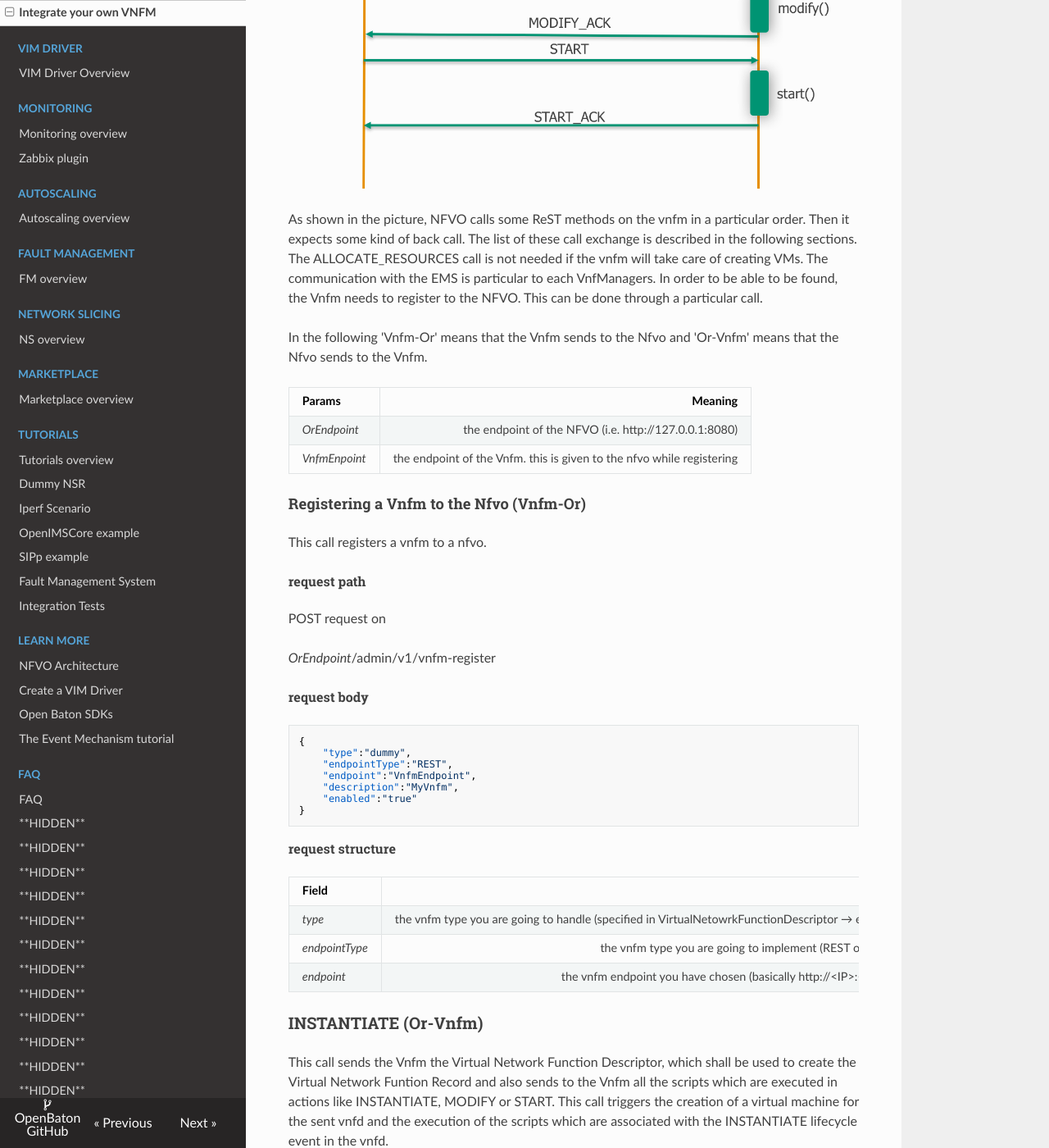
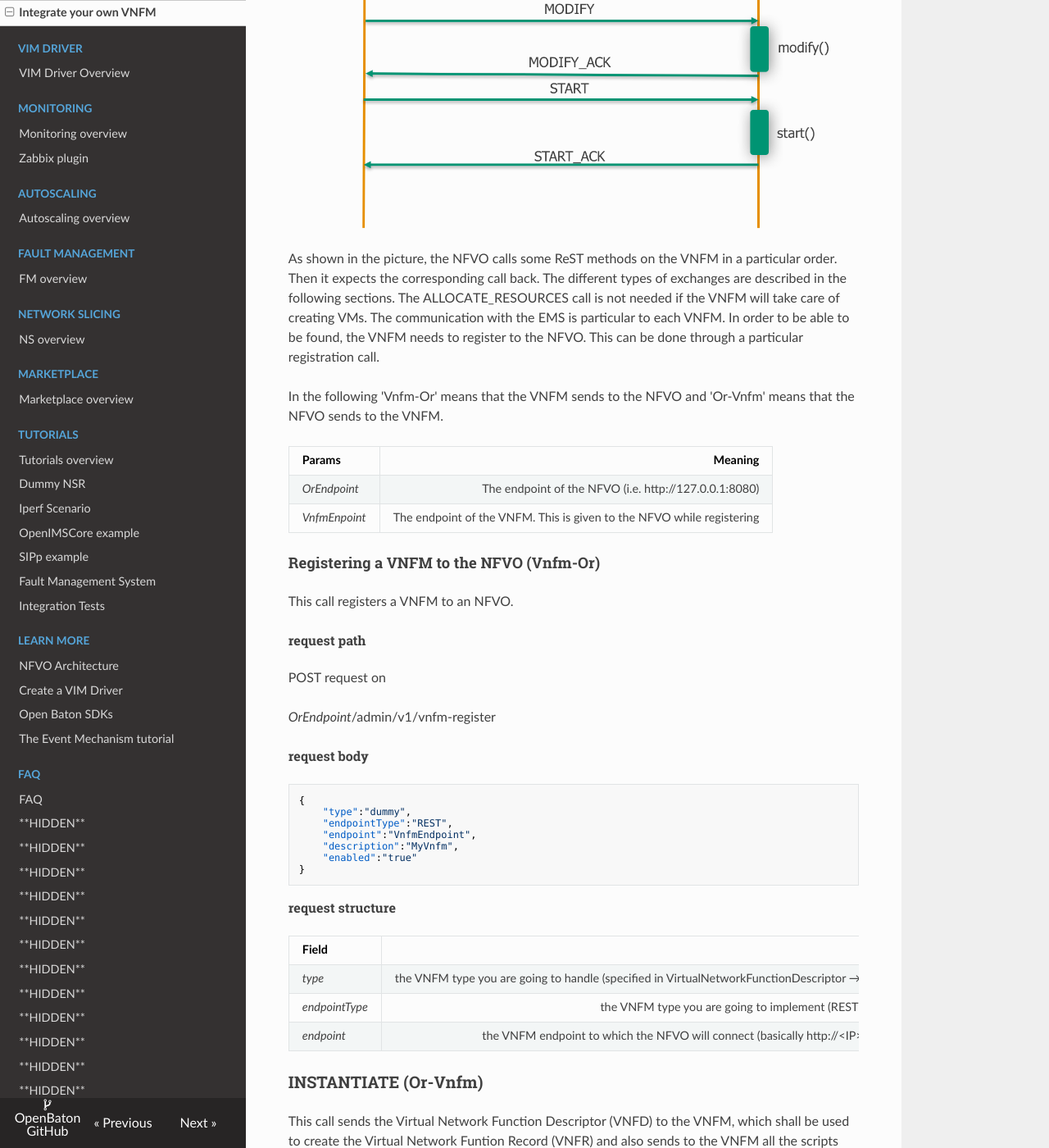
Before and after one commit to openbaton/docs, an MkDocs documentation site: the page built from docs/vnfm-vendor-specific.md, in a window 1280 px wide and 1400 px high, scrolled down 883 px. Shown: the whole window at 82% size. Built offline with MkDocs 1.6.1, drawn with Linux system fonts in a browser that asks for light colours; nearby versions of some CDN libraries; old or Windows-style settings are respelled for this version of MkDocs; some of the changed text lies outside the part shown.

Commit message:
Imp: Update documentation

```diff
--- a/docs/vnfm-vendor-specific.md
+++ b/docs/vnfm-vendor-specific.md
@@ -1,28 +1,28 @@
 # Use my VNFM
 
-In this section are described the REST interfaces which allow you to integrate your VNFM with Openbaton's NFVO.
+In this section are described the REST interfaces which allow you to use your Virtual Network Function Manager (VNFM) with Openbaton's Network Function Virtualization Orchestrator (NFVO).
 
 NFVO - VNFM ReST interface
 ===============================
 
-Nfvo exposes a ReST interface for the communication with the VnfManagers. The sequence diagram regarding the instantiation of a NetworkServiceRecord is shown in the following picture.
+The NFVO exposes a ReST interface for the communication with the VNFMs. The sequence diagram regarding the instantiation of a NetworkServiceRecord (NSR) is shown in the following picture.
 
 ![NFVO - VNFM ReST interface][or-vnfm-seq]
 
-As shown in the picture, NFVO calls some ReST methods on the vnfm in a particular order. Then it expects some kind of back call. The list of these call exchange is described in the following sections. The ALLOCATE_RESOURCES call is not needed if the vnfm will take care of creating VMs. The communication with the EMS is particular to each VnfManagers. In order to be able to be found, the Vnfm needs to register to the NFVO. This can be done through a particular call.
+As shown in the picture, the NFVO calls some ReST methods on the VNFM in a particular order. Then it expects the corresponding call back. The different types of exchanges are described in the following sections. The ALLOCATE_RESOURCES call is not needed if the VNFM will take care of creating VMs. The communication with the EMS is particular to each VNFM. In order to be able to be found, the VNFM needs to register to the NFVO. This can be done through a particular registration call.
 
-In the following 'Vnfm-Or' means that the Vnfm sends to the Nfvo and 'Or-Vnfm' means that the Nfvo sends to the Vnfm.
+In the following 'Vnfm-Or' means that the VNFM sends to the NFVO and 'Or-Vnfm' means that the NFVO sends to the VNFM.
 
 | Params          | Meaning       |
 | -------------   | -------------:|
-| _*OrEndpoint*_  | the endpoint of the NFVO (i.e. http://127.0.0.1:8080) |
-| _*VnfmEnpoint*_ | the endpoint of the Vnfm. this is given to the nfvo while registering      |
+| _*OrEndpoint*_  | The endpoint of the NFVO (i.e. http://127.0.0.1:8080) |
+| _*VnfmEnpoint*_ | The endpoint of the VNFM. This is given to the NFVO while registering      |
 
 
 
-#### Registering a Vnfm to the Nfvo (Vnfm-Or)
+#### Registering a VNFM to the NFVO (Vnfm-Or)
 
-This call registers a vnfm to a nfvo.
+This call registers a VNFM to an NFVO.
 
 ###### request path
 POST request on
@@ -42,13 +42,13 @@
 
 | Field      | Meaning    |
 | ---------- | ----------:|
-| _*type*_   | the vnfm type you are going to handle (specified in VirtualNetowrkFunctionDescriptor → endpoint) |
-| _*endpointType*_ | the vnfm type you are going to implement (REST or AMQP) |
-| _*endpoint*_ | the vnfm endpoint you have chosen (basically http://<IP\>:<PORT\>) |
+| _*type*_   | the VNFM type you are going to handle (specified in VirtualNetworkFunctionDescriptor → endpoint) |
+| _*endpointType*_ | the VNFM type you are going to implement (REST or AMQP) |
+| _*endpoint*_ | the VNFM endpoint to which the NFVO will connect (basically http://<IP\>:<PORT\>) |
 
 ### INSTANTIATE (Or-Vnfm)
 
-This call sends the Vnfm the Virtual Network Function Descriptor, which shall be used to create the Virtual Network Funtion Record and also sends to the Vnfm all the scripts which are executed in actions like INSTANTIATE, MODIFY or START. This call triggers the creation of a virtual machine for the sent vnfd and the execution of the scripts which are associated with the INSTANTIATE lifecycle event in the vnfd.
+This call sends the Virtual Network Function Descriptor (VNFD) to the VNFM, which shall be used to create the Virtual Network Funtion Record (VNFR) and also sends to the VNFM all the scripts which are executed in actions like INSTANTIATE, MODIFY or START. This call triggers the creation of a Virtual Machine for the VNFCInstances specified in the sent VNFD and triggers the execution of the scripts which are associated with the INSTANTIATE lifecycle event in the VNFD.
 
 ###### request path
 POST request on _*VnfmEnpoint*_
@@ -81,20 +81,20 @@
 
 | Field      | Meaning    |
 | ---------- | ----------:|
-| _*vnfd*_ | the VirtualNetworkFunctionDescriptor from which a VirtualNetworkFunctionRecord is created |
+| _*vnfd*_ | the VNFD used to create the VNFR |
 | _*vnfdf*_   | the deployment flavours to be used |
 | _*vlrs*_ | the list of VirtualLinkRecords of the NetworkServiceRecord |
 | _*extention*_ | some info like the NetworkServiceRecord id |
 | _*action*_ | the action to be executed |
-| _*vimInstances*_ | a map containing per each vdu id the list of VimInstance objects |
-| _*vnfPackage*_ | the VNFPackage of the VirtualNetowrkFunctionRecord |
+| _*vimInstances*_ | a map containing per each VDU id the list of VimInstance objects |
+| _*vnfPackage*_ | the VNFPackage of the VNFR |
 | _*keypairs*_ | the list of additional keypairs to be added to the VM |
 
 
 
 ### GrantOperation (Vnfm-Or)
 
-This call sends the Virtual Network Function Record to the Nfvo in order to ask if there are enough resources
+This call sends the VNFR to the NFVO in order to ask if there are enough resources
 
 ###### request path
 POST request on _*OrEndpoint*_/admin/v1/vnfm-core-grant
@@ -111,12 +111,12 @@
 
 | Field      | Meaning    |
 | ---------- | ----------:|
-| _*action*_ | the action has to be executed |
-| _*virtualNetworkFunctionRecord*_ | the VirtualNetowrkFunctionRecord |
+| _*action*_ | GRANT_OPERATION |
+| _*virtualNetworkFunctionRecord*_ | the VNFR |
 
 ### GrantOperation (Or-Vnfm)
 
-This call returns the answer from the Nfvo of the grant operation
+This call returns the NFVO's answer to the grant operation call
 
 ###### request path
 POST request on _*VnfmEnpoint*_
@@ -138,14 +138,14 @@
 
 | Field      | Meaning    |
 | ---------- | ----------:|
-| _*grantAllowed*_ | if the nfvo has granted the allocate resources |
-| _*vduVim*_ | which vim was chosen per vdu |
-| _*virtualNetworkFunctionRecord*_ | the virtualNetworkFunctionRecord |
+| _*grantAllowed*_ | if the NFVO has granted the allocate resources |
+| _*vduVim*_ | which VIM was chosen per VDU |
+| _*virtualNetworkFunctionRecord*_ | the VNFR |
 
 
 ### AllocateResources (Vnfm-Or)
 
-This call sends the Virtual Network Function Record to the Nfvo in order to allocate resources
+This call sends the VNFR to the NFVO in order to allocate resources
 
 ###### request path
 POST request on _*OrEndpoint*_/admin/v1/vnfm-core-allocate
@@ -168,15 +168,15 @@
 
 | Field      | Meaning    |
 | ---------- | ----------:|
-| _*virtualNetworkFunctionRecord*_ | the VirtualNetowrkFunctionRecord |
-| _*vimInstances*_ | the chosen vim per vdu |
+| _*virtualNetworkFunctionRecord*_ | the VNFR |
+| _*vimInstances*_ | the chosen VIM per VDU |
 | _*userdata*_ | the userdata |
 | _*keypairs*_ | the keypairs to be added to the VM by the NFVO |
 
 
 ### AllocateResources (Or-Vnfm)
 
-This call returns the new VirtualNetowrkFunctionRecord to the Vnfm
+This call returns the new VNFR to the VNFM
 
 ###### request path
 POST request on _*VnfmEnpoint*_
@@ -192,12 +192,12 @@
 
 | Field      | Meaning    |
 | ---------- | ----------:|
-| _*virtualNetworkFunctionRecord*_ | the virtualNetworkFunctionRecord updated |
+| _*virtualNetworkFunctionRecord*_ | the updated VNFR |
 
 
 ### Instantiate (Vnfm-Or)
 
-This call sends back the created Virtual Network Function Record to the Nfvo.
+This call sends back the created Virtual Network Function Record to the NFVO.
 
 ###### request path
 POST request on _*OrEndpoint*_/admin/v1/vnfm-core-actions
@@ -220,7 +220,7 @@
 
 ### Modify (aka AddRelations) (Or-Vnfm)
 
-The Nfvo uses this request to provide dependencies of Virtual Network Functions to the Vnfm. The scripts associated with the CONFIGURATION lifecycle event in the vnfr will be executed.
+The Nfvo uses this request to provide dependencies of Virtual Network Functions to the VNFM. The scripts associated with the CONFIGURATION lifecycle event in the VNFR will be executed.
 
 ###### request path
 POST request on
@@ -239,14 +239,14 @@
 
 | Field      | Meaning    |
 | ---------- | ----------:|
-| _*vnfr*_   | the VirtualNetowrkFunctionRecord target of the depedendecy |
+| _*vnfr*_   | the dependency's target VNFR |
 | _*vnfrd*_ | the VNFDependency containing all the source parameters needed by the scripts |
 | _*action*_ | the action to be executed |
 
 
 ### Modify (aka AddRelations) (Vnfm-Or)
 
-This call sends back the modified Virtual Network Function Record to the Nfvo.
+This call sends back the modified Virtual Network Function Record to the NFVO.
 
 ###### request path
 POST request on
@@ -265,12 +265,12 @@
 
 | Field      | Meaning    |
 | ---------- | ----------:|
-| _*virtualNetworkFunctionRecord*_   | the VirtualNetworkFunctionRecord |
+| _*virtualNetworkFunctionRecord*_   | the VNFR |
 | _*action*_ | the action that was executed |
 
 ### Start (Or-Vnfm)
 
-This call will trigger the execution of the scripts associated with the START lifecycle event in the vnfr.
+This call will trigger the execution of the scripts associated with the START lifecycle event in the VNFR.
 
 ###### request path
 POST request on
@@ -288,10 +288,12 @@
 
 | Field      | Meaning    |
 | ---------- | ----------:|
-| _*vnfr*_   |  |
+| _*vnfr*_   | the VNFR to start |
 | _*action*_ | the action to be executed |
 
 ### Start (Vnfm-Or)
+
+This call sends back the VNFR to the NFVO.
 
 ###### request path
 POST request on
@@ -314,7 +316,10 @@
 | _*action*_ | the action that was executed |
 
 
-With this last message the VNF managed by this VNFM will be set to ACTIVE. When all the VNF are set to ACTIVE also the NSR will be set to ACTIVE and the deployment is concluded.
+With this last message the VNF managed by this VNFM will be set to ACTIVE. When all the VNF are set to ACTIVE also the NSR will be set to ACTIVE and the deployment succeeded.
+
+
+
 <!---
 References
 -->
```
